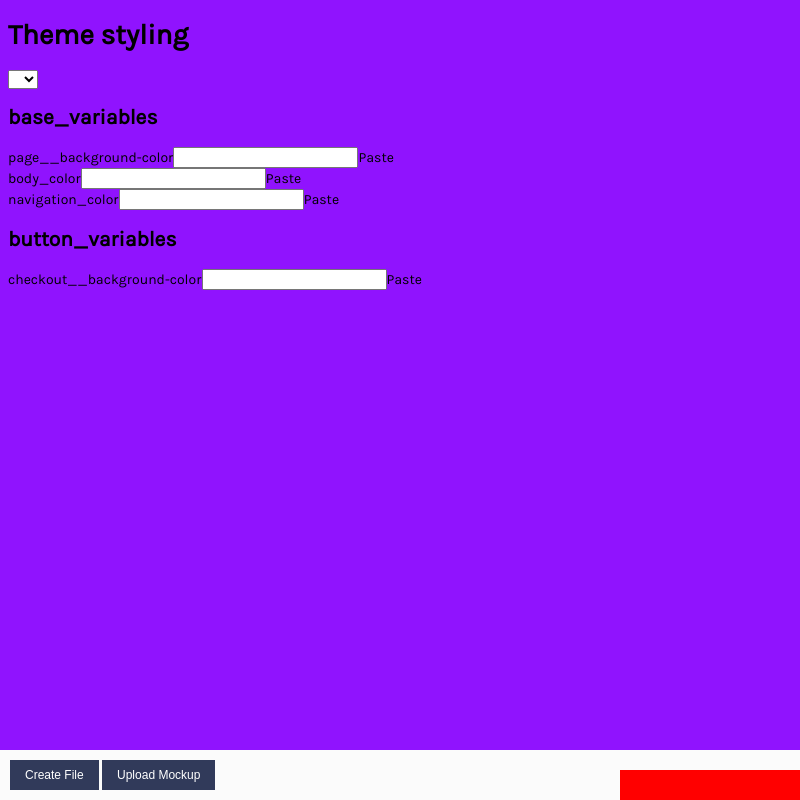
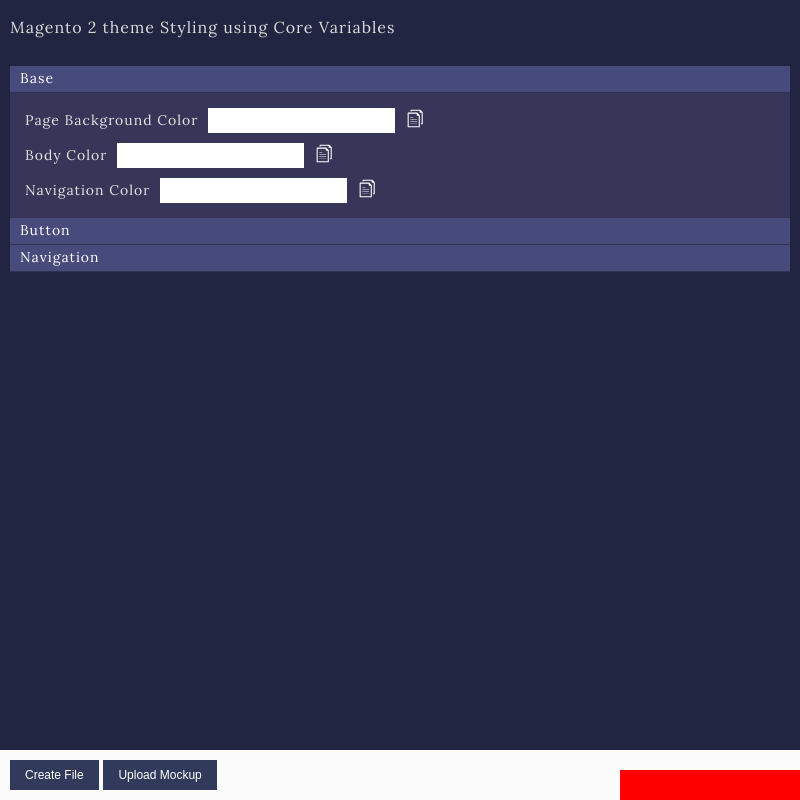
Before and after one commit to piyushwalia/Brush, an Electron app: page mainWindow.html in a window 800 px wide. Drawn offline with Linux system fonts and the light colour scheme.

Commit message:
Application design updated and added empty value check and enabling copy paste option from menu
Signed-off-by: piyushwalia <walia11127@gmail.com>

```diff
--- a/core/core.js
+++ b/core/core.js
@@ -5,12 +5,14 @@
 const variables = [];
 const input_parent__cont = '<div class="variable_container"><span>';
 
+
+
         $.getJSON('./variables/variables.json', function(data) {
                 $.each(data, function(i,value){
-                     $('#right_cont').append('<div id='+i+'><h2>'+i+'</h2></div>');
+                     $('#right_cont').append('<div id='+i+'><h2 class="var_title">'+i+'</h2><div class=" '+i+'__content  var_content"></div></div>');
                      $.each(this, function(b, f) {
-                        var var_data = input_parent__cont +f.name+'</span><input type="text" name='+f.value+'  data-type='+f.data+'></div>';
-                          $(var_data).appendTo('#'+ i);
+                        const var_data = input_parent__cont +f.name+'</span><input type="text" name='+f.value+'  data-type='+f.data+'></div>';
+                          $(var_data).appendTo('.' + i + '__content');
                     });
                 });
 
@@ -18,7 +20,7 @@
 
                 let list = document.querySelectorAll("[data-type='color']");
                 for (let i = list.length; i--;) {
-                    list[i].className = list[i].className + 'jscolor {required:false,refine:false, hash:true} color';
+                    list[i].className = list[i].className + 'jscolor {required:false,refine:false, hash:true,  borderWidth:0 }';
                 }
                 jscolor.installByClassName("jscolor");
 
@@ -27,28 +29,42 @@
                 const paste_container = $('.variable_container')
                 paste_container.append(paste_button);
 
-
-                $('input[type="text').focusin(
-                    function(){
+                $('input[type="text').on('focusin focusout', function(e) {
                     if(!$.trim(this.value).length) {
+                        var toast = $('<div class="color_display"></div>')
+                        $('body').append(toast);
+                        toast.css('background-color','red').fadeIn(400).delay(1000).fadeOut(400);
+                        setTimeout(function() {toast.remove();}, 1100);
+                        e.preventDefault();
+                        console.log('non')
                     }
                     else{
                         let copy_value = $(this).val();
                         $('.copy_value').text(copy_value);
-                        }
-                    }).focusout(
-                    function(){
-                        if(!$.trim(this.value).length) {
-                        }
-                        else{
-                            let copy_value = $(this).val();
-                            $('.copy_value').text(copy_value);
+                        console.log(copy_value)
                     }
                 });
+                let var_title = $('.var_title');
+                let var_content = $('.var_content');
 
+                var_title.toggleClass('vr-inactive');
+                var_content.toggleClass('vr-closed');
+                var_title.first().toggleClass('vr-active vr-inactive');
+                var_content.first().toggleClass('vr-open vr-closed').slideDown();
+                var_title.click(function () {
+                    if($(this).is('.vr-inactive')) {
+                        $('.vr-active').toggleClass('vr-active vr-inactive').next().slideToggle().toggleClass('vr-open');
+                        $(this).toggleClass('vr-active vr-inactive');
+                        $(this).next().slideToggle().toggleClass('vr-open');
+                    }
 
+                    else {
+                        $(this).toggleClass('vr-active vr-inactive');
+                        $(this).next().slideToggle().toggleClass('vr-open');
+                    }
+                });
                     $('.paste_button').on('click', function(e){
-
+                        if ($(".copy_value").html().length > 0) {
                             var rgb = [255, 0, 0];
                             rgb[0] = Math.round(Math.random() * 255);
                             rgb[1] = Math.round(Math.random() * 255);
@@ -63,8 +79,10 @@
                             var copied_value = $('.copy_value').text();
                             $(this).prev().val(copied_value).css({"background-color": copied_value, "color": fore})
                             e.preventDefault();
-
-
+                        }
+                        else{
+                            alert('Please select Value before Pasting')
+                        }
                 });
 
 
--- a/css/style.css
+++ b/css/style.css
@@ -1,10 +1,97 @@
+
 
 @font-face {
-    font-family: 'karlaregular';
-    src: url('../fonts/karla-regular-webfont.woff2') format('woff2');
+    font-family: 'lorabold';
+    src: url('../fonts/lora-bold-webfont.woff2') format('woff2');
     font-weight: normal;
     font-style: normal;
 
+}
+@font-face {
+    font-family: 'loraregular';
+    src: url('../fonts/lora-regular-webfont.woff2') format('woff2');
+    font-weight: normal;
+    font-style: normal;
+}
+
+*{
+    margin: 0;
+    padding: 0;
+}
+
+body{
+    background-color:#212542;
+    font-size: 14px;
+    font-family: 'loraregular';
+    letter-spacing: 1px;
+}
+.app_title{
+    margin-top: 10px;
+    margin-bottom: 10px;
+    color: #dadada;
+    font-weight: normal;
+    font-size: 16px;
+    padding: 10px;
+}
+#right_cont{
+    padding: 10px;
+}
+.var_title{
+    background: #474b7b;
+    padding: 6px 10px;
+    font-size: 14px;
+    cursor: pointer;
+    text-transform: capitalize;
+    color: #fff;
+    font-weight: normal;
+    margin-bottom: 0px;
+    border-bottom: 1px solid #2f3258;
+}
+.var_content{
+    display: none;
+    background: #373658;
+    padding: 10px;
+}
+
+.variable_container{
+    color: #e3e3e3;
+    padding: 5px;
+
+}
+
+input[type="text"]{
+    padding: 5px;
+    box-shadow: none;
+    border: none;
+}
+
+.variable_container span{
+    margin-right: 10px;
+}
+.variable_container input{
+
+}
+.paste_button{
+    background-image: url('../img/paste_icon.svg');
+    width: 20px;
+    height: 20px;
+    font-size: 0px;
+    display: inline-block;
+    background-size: cover;
+    cursor: pointer;
+    vertical-align: top;
+    margin-left: 10px;
+    position: relative;
+}
+.paste_button:hover{
+
+}
+
+.color_display{
+    background: #333763;
+    position: fixed;
+    bottom: 0;
+    padding: 20px;
 }
 
 
@@ -24,13 +111,7 @@
   }
 .titlebar {
     -webkit-user-select: none;
-    -webkit-app-region: drag;
-}
-
-body{
-    background-color:#9013FE;
-    font-size: 14px;
-    font-family: 'karlaregular';
+    -webkit-app-region: no-drag;
 }
 
 footer{
--- a/mainWindow.html
+++ b/mainWindow.html
@@ -5,13 +5,10 @@
     <link rel="stylesheet" type="text/css" href="./css/style.css">
 </head>
 <body style="-webkit-app-region: drag">
-    <h1>Theme styling</h1>
+    <h1 class="app_title">Magento 2 theme Styling using Core Variables</h1>
     <!-- Right Container -->
     <div id="right_cont">
-        <select name="@layout_width">
-            <option></option>
-            <option>2</option>
-        </select>
+
     </div>
 
 
--- a/package.json
+++ b/package.json
@@ -7,7 +7,8 @@
     "clipboard": "^2.0.1",
     "electron": "^2.0.2",
     "electron-storage": "^1.0.7",
-    "node-each": "^1.0.1"
+    "node-each": "^1.0.1",
+    "npm": "^6.1.0"
   },
   "devDependencies": {
     "electron-reload": "^1.2.2"
--- a/variables/variables.json
+++ b/variables/variables.json
@@ -1,22 +1,49 @@
 {
-    "base_variables": [
+    "base": [
         {
-            "name":"page__background-color",
+            "name":"Page Background Color",
             "value": "@page__background-color",
             "data": "color"
         },
         {
-            "name":"body_color",
+            "name":"Body Color",
             "value": "@body_color",
             "data": "color"
         },
         {
-            "name":"navigation_color",
+            "name":"Navigation Color",
             "value": "@navigation_color",
             "data": "color"
         }
     ],
-    "button_variables": [
+    "button": [
+        {
+            "name":"checkout__background-color",
+            "value": "@checkout__background-color",
+            "data": "value"
+        },
+        {
+            "name":"checkout__background-color",
+            "value": "@checkout__background-color",
+            "data": "color"
+        },
+        {
+            "name":"checkout__background-color",
+            "value": "@checkout__background-color",
+            "data": "value"
+        }
+    ],
+    "navigation": [
+        {
+            "name":"checkout__background-color",
+            "value": "@checkout__background-color",
+            "data": "value"
+        },
+        {
+            "name":"checkout__background-color",
+            "value": "@checkout__background-color",
+            "data": "color"
+        },
         {
             "name":"checkout__background-color",
             "value": "@checkout__background-color",
```
Also changed, not shown: _theme.less (+5 -3 lines), main.js (+22 -3 lines), fonts/karla-bold-webfont.woff2 (deleted), fonts/karla-bolditalic-webfont.woff2 (deleted), fonts/karla-italic-webfont.woff2 (deleted), fonts/karla-regular-webfont.woff2 (deleted), fonts/lora-bold-webfont.woff2 (added), fonts/lora-regular-webfont.woff2 (added), img/paste_icon.svg (added), 3 other files. Lines whose indentation alone changed are shown as unchanged.
